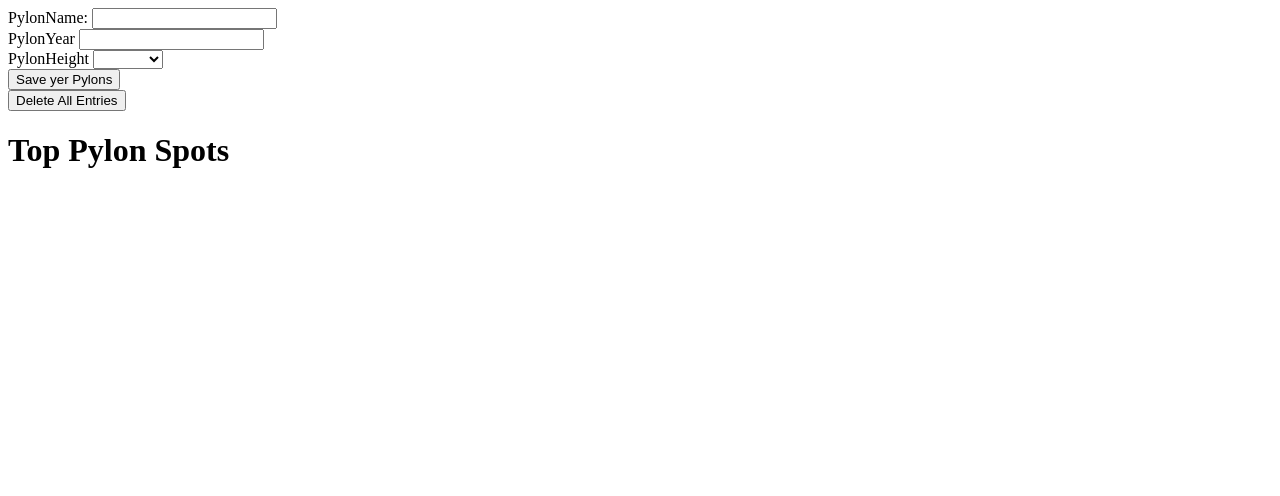
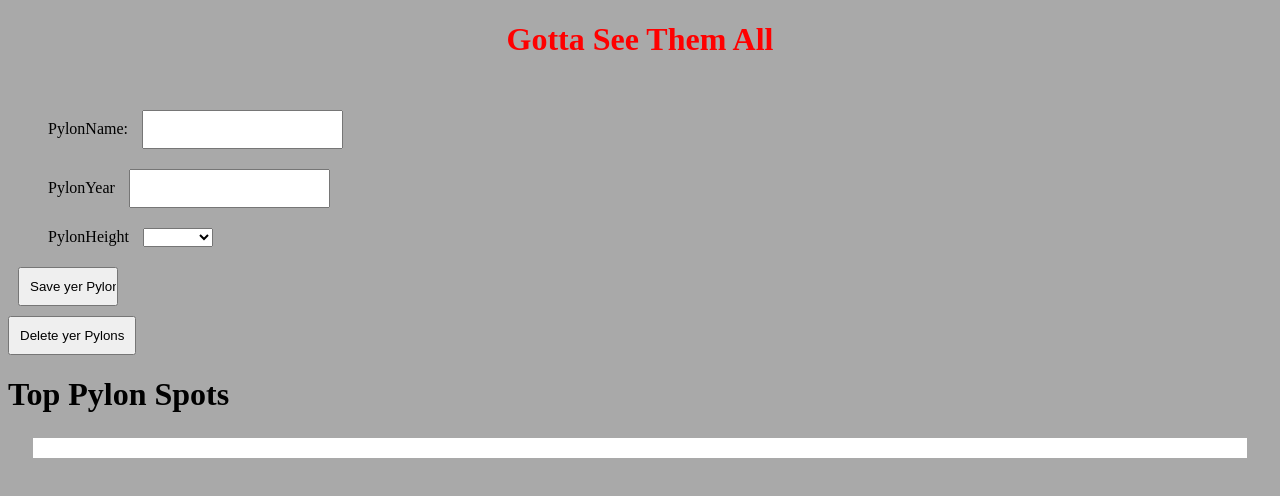
Before and after one commit to markcditzel/Week11_WeekEndHmWrk, a plain HTML site: page index.html in a window 1280 px wide. Drawn offline with Linux system fonts and the light colour scheme.

Commit message:
CSS playing

```diff
--- a/css/main.css
+++ b/css/main.css
@@ -1,5 +1,14 @@
+#top-header {
+  color:red;
+  text-align: center;
+}
+
 body {
   font-family: Futura;
+  background-color: darkgrey;
+}
+
+background {
 }
 
 #pylon-list {
@@ -8,4 +17,36 @@ body {
   grid-template-columns: repeat(auto-fit, minmax(300px, 1fr));
   /* grid-template-columns: repeat(auto-fit, minmax(500px, 2fr) minmax(500px, 1fr)); */
   padding: 10px;
+  background-color:white;
+  margin: 25px;
 }
+
+label {
+  padding: 10px;
+}
+
+input {
+  padding: 10px;
+}
+
+.form-item {
+padding: 10px;
+}
+
+button {
+  padding: 10px;
+}
+
+#save-button {
+  padding: 10px;
+  width: 100px;
+}
+
+div {
+  padding: 10px;
+}
+
+form {
+
+  padding: 10px;
+}
--- a/index.html
+++ b/index.html
@@ -8,6 +8,7 @@
   </head>
 
   <body>
+    <h1 id = "top-header">Gotta See Them All</h1>
     <form id="new-pylon-form">
       <div id="form-wrapper">
         <div class="form-item">
@@ -17,7 +18,7 @@
 
         <div class="form-item">
           <label for="year" class="primary">PylonYear</label>
-          <input type="text" id="year" required/>
+          <input type="number" id="year" required/>
         </div>
 
         <div class="form-item">
@@ -30,10 +31,10 @@
           </select>
         </div>
       </div>
-      <input type="submit" value="Save yer Pylons"/>
+      <input id="save-button" type="submit" value="Save yer Pylons"/>
     </form>
 
-    <button id="delete-all">Delete All Entries</button>
+    <button id="delete-all">Delete yer Pylons</button>
 
     <h1>Top Pylon Spots</h1>
     <div id="pylon-list"></div>
```
